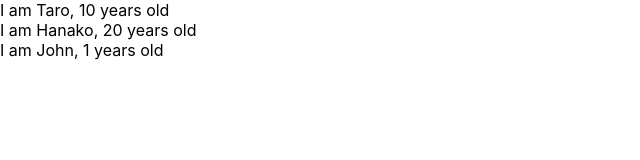
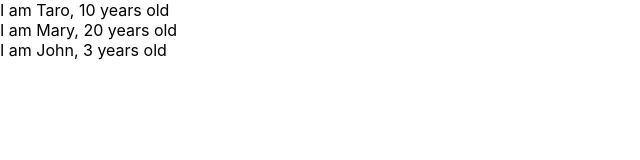
Before and after one commit to musyu36/react-redux-practice, a React (Create React App) app: page / in a window 1280 px wide. Shown: the top 160 px of the page, without its empty margins (0-640 px from the left). Built offline with nearby package versions, Linux system fonts and the light colour scheme.

Commit message:
practice prop-types

```diff
--- a/src/App.js
+++ b/src/App.js
@@ -1,4 +1,6 @@
 import React, { Component } from "react";
+import PropTypes from "prop-types";
+
 const App = () => {
   const profiles = [
     {
@@ -6,11 +8,12 @@ const App = () => {
       age: 10,
     },
     {
-      name: "Hanako",
+      name: "Mary",
       age: 20,
     },
     {
       name: "John",
+      age: 3,
     },
   ];
   return (
@@ -34,4 +37,11 @@ User.defaultProps = {
   age: 1,
 };
 
+// Userコンポーネントが受け付けるpropsに対してprop-typesで型チェックをする
+// isRequiredでnullチェック
+User.propTypes = {
+  name: PropTypes.string,
+  age: PropTypes.number.isRequired,
+};
+
 export default App;
```
